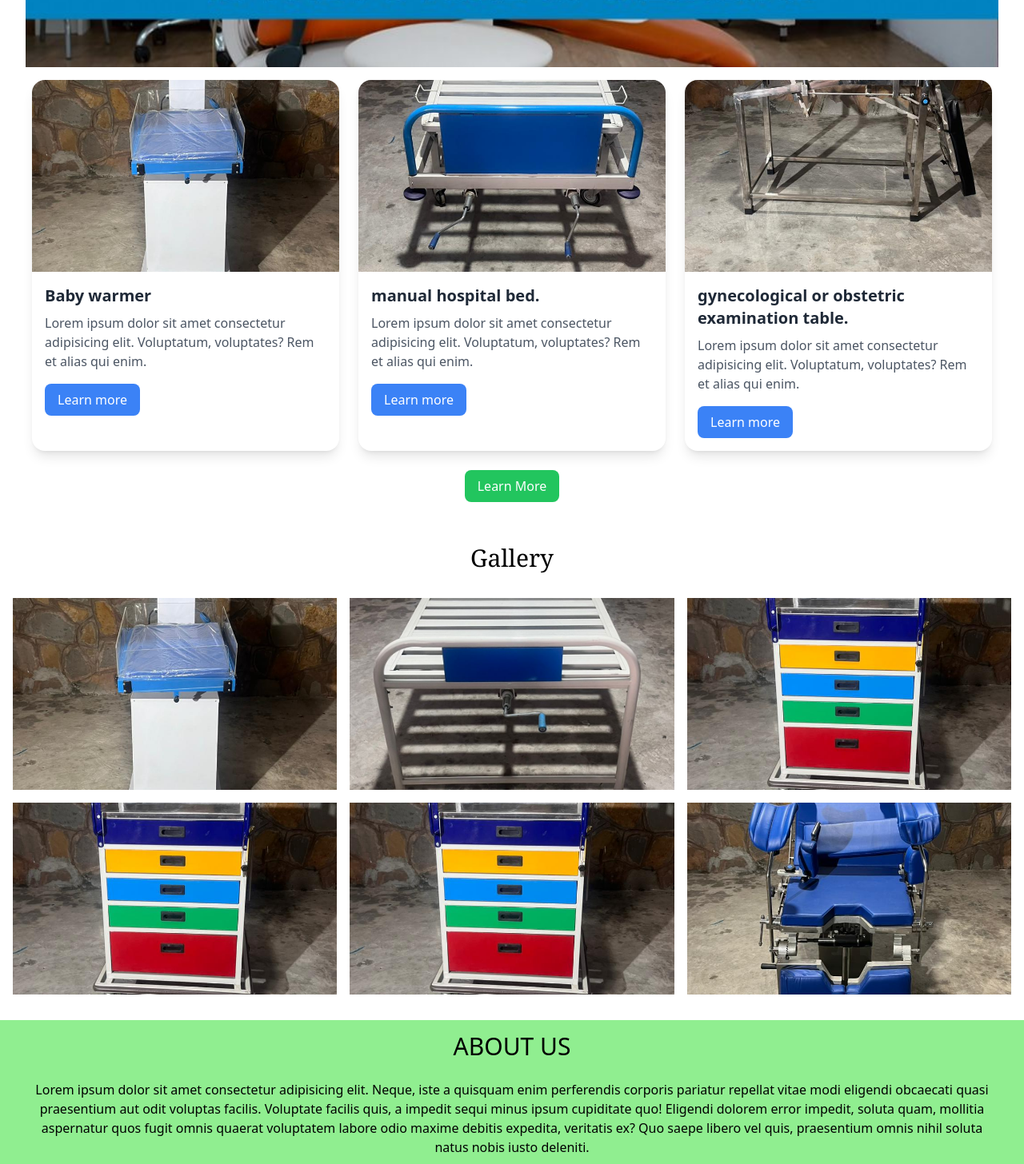
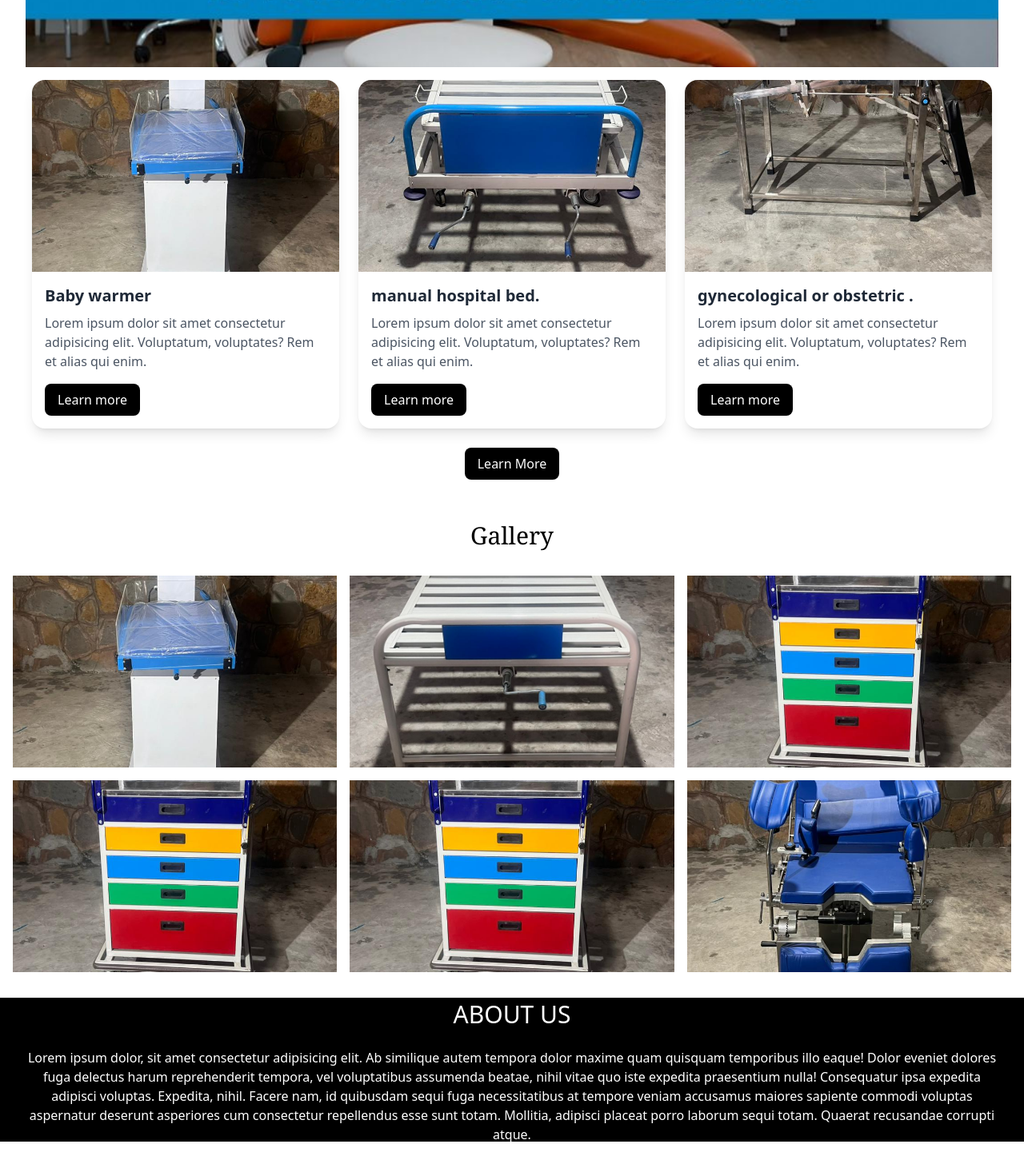
Before and after one commit to siddique313/Hospital, a React (Vite) app: page / in a window 1280 px wide. Shown: the part 556-2012 px from the top of the page at 80% size. After the commit the page ends 1987 px from the top, so only its background shows below. Built offline with nearby package versions, Linux system fonts and the light colour scheme.

Commit message:
color changes

```diff
--- a/src/Components/About.jsx
+++ b/src/Components/About.jsx
@@ -8,7 +8,8 @@ const About = () => {
         display: "flex",
         alignItems: "center",
         justifyContent: "center",
-        backgroundColor: "lightgreen",
+        backgroundColor: "black",
+        color: "white",
         height: "180px",
       }}
     >
@@ -18,7 +19,6 @@ const About = () => {
           display: "flex",
           flexDirection: "column",
           justifyContent: "center",
-          // alignSelf: "center",
           textAlign: "center",
           alignItems: "center",
         }}
@@ -33,15 +33,18 @@ const About = () => {
             alignSelf: "center",
             alignItems: "center",
           }}
+          q
         >
-          Lorem ipsum dolor sit amet consectetur adipisicing elit. Neque, iste a
-          quisquam enim perferendis corporis pariatur repellat vitae modi
-          eligendi obcaecati quasi praesentium aut odit voluptas facilis.
-          Voluptate facilis quis, a impedit sequi minus ipsum cupiditate quo!
-          Eligendi dolorem error impedit, soluta quam, mollitia aspernatur quos
-          fugit omnis quaerat voluptatem labore odio maxime debitis expedita,
-          veritatis ex? Quo saepe libero vel quis, praesentium omnis nihil
-          soluta natus nobis iusto deleniti.
+          Lorem ipsum dolor, sit amet consectetur adipisicing elit. Ab similique
+          autem tempora dolor maxime quam quisquam temporibus illo eaque! Dolor
+          eveniet dolores fuga delectus harum reprehenderit tempora, vel
+          voluptatibus assumenda beatae, nihil vitae quo iste expedita
+          praesentium nulla! Consequatur ipsa expedita adipisci voluptas.
+          Expedita, nihil. Facere nam, id quibusdam sequi fuga necessitatibus at
+          tempore veniam accusamus maiores sapiente commodi voluptas aspernatur
+          deserunt asperiores cum consectetur repellendus esse sunt totam.
+          Mollitia, adipisci placeat porro laborum sequi totam. Quaerat
+          recusandae corrupti atque.
         </p>
       </div>
     </div>
--- a/src/Components/Header.jsx
+++ /dev/null
@@ -1,92 +0,0 @@
-import { useState } from "react";
-import logo from "../assets/logo.jpg";
-import { data } from "../Components/data";
-
-import Gallery from "./Gallery";
-
-import Home from "./Home";
-import About from "./About";
-
-const Header = () => {
-  const [inputSearch, setInputSearch] = useState("");
-  const [visibleCount, setVisibleCount] = useState(3);
-
-  const filterData = data.filter((curdata) =>
-    curdata.heading.toLowerCase().includes(inputSearch.toLowerCase())
-  );
-
-  const handleLearnMore = () => {
-    setVisibleCount(filterData.length);
-  };
-
-  return (
-    <>
-      <div className="bg-cyan-800 fixed w-full z-10">
-        <header className="justify-between items-center flex h-16">
-          <div className="ml-4 h-20 flex items-center justify-center">
-            <img className="rounded-full h-12 w-12" src={logo} alt="Logo" />
-          </div>
-          <div className="justify-center self-center items-center flex">
-            <input
-              className="outline-none w-full px-2 py-1 rounded-2xl border-black border-2"
-              type="text"
-              value={inputSearch}
-              placeholder="Search"
-              onChange={(e) => setInputSearch(e.target.value)}
-            />
-          </div>
-          <div className="w-1/3">
-            <ul className="flex text-white mr-4 justify-around">
-              <li className="cursor-pointer">Home</li>
-              <li className="cursor-pointer">Gallery</li>
-              <li className="cursor-pointer">About</li>
-            </ul>
-          </div>
-        </header>
-      </div>
-
-      <Home />
-      <section className="flex flex-wrap mt-4 gap-6 justify-center">
-        {filterData.slice(0, visibleCount).map((card, index) => (
-          <div
-            key={index}
-            className="max-w-sm bg-white shadow-lg rounded-2xl overflow-hidden mb-2"
-          >
-            <img
-              className="w-full h-60 object-cover"
-              src={card.image}
-              alt={card.heading}
-            />
-            <div className="p-4">
-              <h2 className="text-xl font-semibold text-gray-800">
-                {card.heading}
-              </h2>
-              <p className="text-gray-600 mt-2">{card.paragraph}</p>
-              <button className="mt-4 px-4 py-2 bg-blue-500 text-white rounded-lg hover:bg-blue-600">
-                {card.btn}
-              </button>
-            </div>
-          </div>
-        ))}
-      </section>
-      {filterData.length > 6 && visibleCount < filterData.length && (
-        <div className="flex justify-center mt-4">
-          <button
-            className="px-4 py-2 bg-green-500 text-white rounded-lg hover:bg-green-600 mb-4"
-            onClick={handleLearnMore}
-          >
-            Learn More
-          </button>
-        </div>
-      )}
-      <section>
-        <Gallery />
-      </section>
-      <section>
-        <About />
-      </section>
-    </>
-  );
-};
-
-export default Header;
--- a/src/Components/HomeScreen.jsx
+++ b/src/Components/HomeScreen.jsx
@@ -16,14 +16,14 @@ export const HomeScreen = () => {
   };
   return (
     <>
-      <div className="bg-cyan-800 fixed w-full z-10 scroll-smooth">
+      <div className="bg-black fixed w-full z-10 scroll-smooth">
         <header className="justify-between items-center flex h-16">
           <div className="ml-4 h-20 flex items-center justify-center">
             <img className="rounded-full h-12 w-12" src={logo} alt="Logo" />
           </div>
           <div className="justify-center self-center items-center flex">
             <input
-              className="outline-none w-full px-2 py-1 rounded-2xl border-black border-2"
+              className="outline-none w-full px-2 py-1 rounded-2xl bg-slate-200 border-black border-2"
               type="text"
               value={inputSearch}
               placeholder="Search"
@@ -78,7 +78,7 @@ export const HomeScreen = () => {
                 {card.heading}
               </h2>
               <p className="text-gray-600 mt-2">{card.paragraph}</p>
-              <button className="mt-4 px-4 py-2 bg-blue-500 text-white rounded-lg hover:bg-blue-600">
+              <button className="mt-4 px-4 py-2 bg-black text-white rounded-lg hover:bg-blue-600">
                 {card.btn}
               </button>
             </div>
@@ -88,7 +88,7 @@ export const HomeScreen = () => {
       {filterData.length > 6 && visibleCount < filterData.length && (
         <div className="flex justify-center mt-4">
           <button
-            className="px-4 py-2 bg-green-500 text-white rounded-lg hover:bg-green-600 mb-4"
+            className="px-4 py-2 bg-black text-white rounded-lg hover:bg-green-600 mb-4"
             onClick={handleLearnMore}
           >
             Learn More
--- a/src/Components/data.js
+++ b/src/Components/data.js
@@ -31,7 +31,7 @@ export const data = [
     btn: "Learn more",
   },
   {
-    heading: " gynecological or obstetric examination table. ",
+    heading: " gynecological or obstetric . ",
     image: img4,
     paragraph:
       " Lorem ipsum dolor sit amet consectetur adipisicing elit. Voluptatum, voluptates? Rem et alias qui enim.",
```
